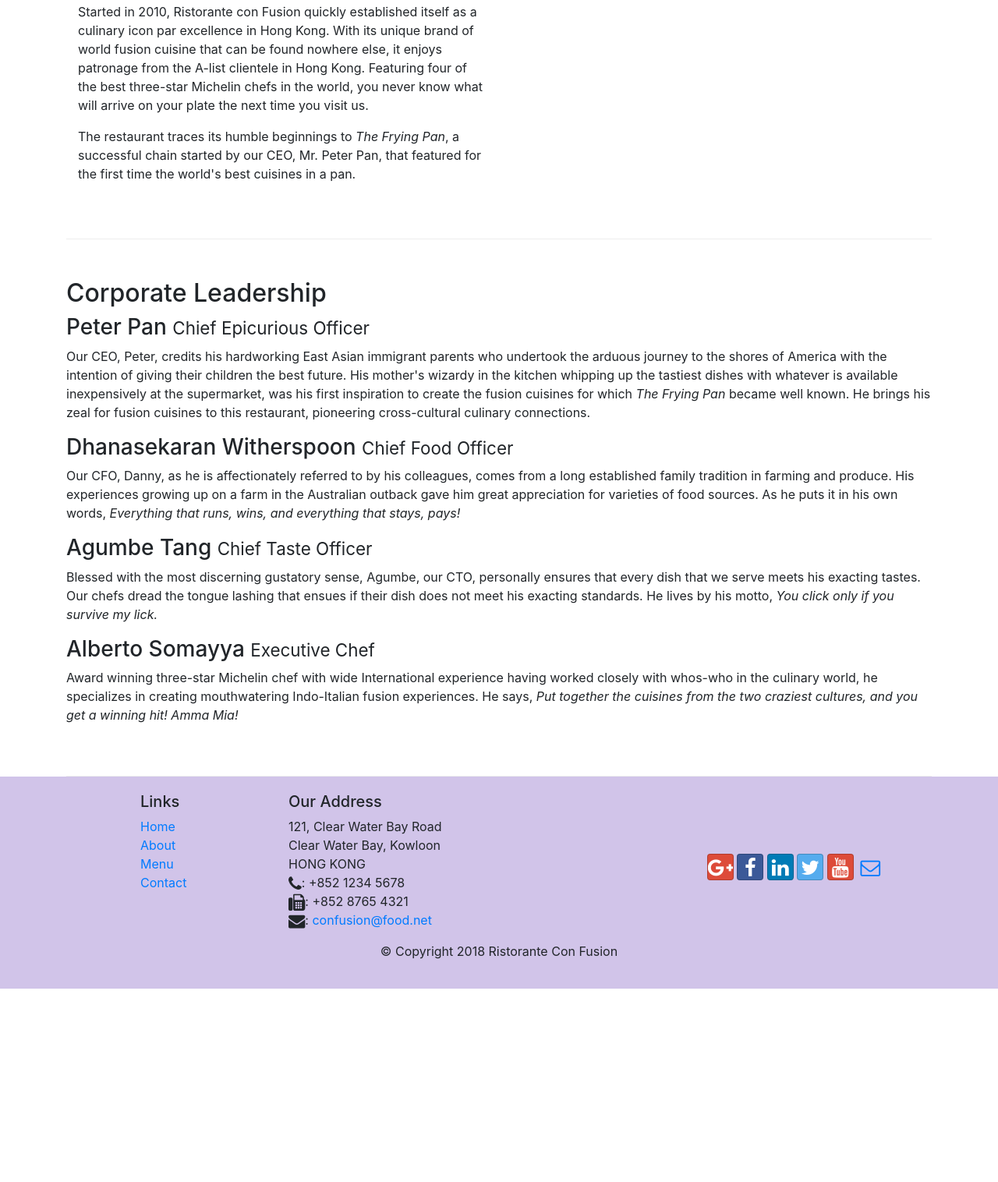
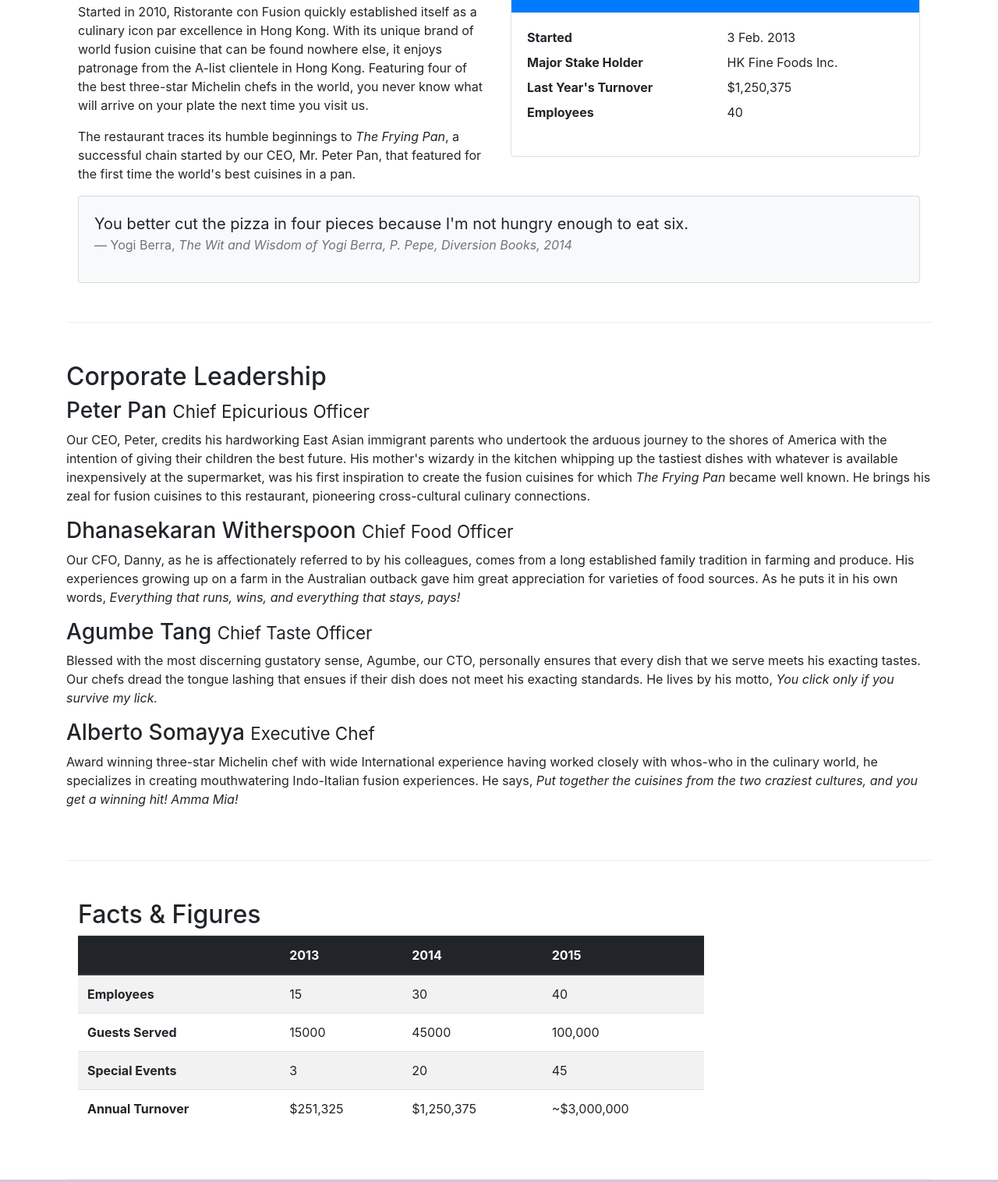
Before and after one commit to thedreamvr/conFusion, a website: page aboutus.html in a window 1280 px wide. Shown: the part 558-2074 px from the top of the page at 78% size. Before the commit the page ends 1826 px from the top, so only its background shows below. Drawn offline with nearby package versions, Linux system fonts and the light colour scheme.

Commit message:
Tables and Cards

```diff
--- a/aboutus.html
+++ b/aboutus.html
@@ -66,7 +66,34 @@
                 <p>Started in 2010, Ristorante con Fusion quickly established itself as a culinary icon par excellence in Hong Kong. With its unique brand of world fusion cuisine that can be found nowhere else, it enjoys patronage from the A-list clientele in Hong Kong.  Featuring four of the best three-star Michelin chefs in the world, you never know what will arrive on your plate the next time you visit us.</p>
                 <p>The restaurant traces its humble beginnings to <em>The Frying Pan</em>, a successful chain started by our CEO, Mr. Peter Pan, that featured for the first time the world's best cuisines in a pan.</p>
             </div>
-            <div class="col-12 col-sm">
+            <div class="col-sm">
+                <div class="card">
+                    <h3 class="card-header bg-primary text-white">Facts At a Glance</h3>
+                    <div class="card-body">
+                        <dl class="row">
+                                <dt class="col-6">Started</dt>
+                                <dd class="col-6">3 Feb. 2013</dd>
+                                <dt class="col-6">Major Stake Holder</dt>
+                                <dd class="col-6">HK Fine Foods Inc.</dd>
+                                <dt class="col-6">Last Year's Turnover</dt>
+                                <dd class="col-6">$1,250,375</dd>
+                                <dt class="col-6">Employees</dt>
+                                <dd class="col-6">40</dd>
+                        </dl>
+                    </div>
+                </div>
+            </div>
+            <div class="col-12">
+                <div class="card card-body bg-light">
+                    <blockquote class="blockquote">
+                        <p class="mb-0">You better cut the pizza in four pieces
+                            because I'm not hungry enough to eat six.
+                        </p>
+                        <footer class="blockquote-footer">Yogi Berra,
+                            <cite title="Source Title">The Wit and Wisdom of Yogi Berra, P. Pepe, Diversion Books, 2014</cite>
+                        </footer>
+                    </blockquote>
+                </div>
             </div>
         </div>
 
@@ -84,6 +111,52 @@
                 <p class="d-none d-sm-block">Award winning three-star Michelin chef with wide International experience having worked closely with whos-who in the culinary world, he specializes in creating mouthwatering Indo-Italian fusion experiences. He says, <em>Put together the cuisines from the two craziest cultures, and you get a winning hit! Amma Mia!</em></p>
             </div>
        </div>
+
+       <div class="row row-content">
+            <div class="col-12 col-sm-9">
+                <h2>Facts &amp; Figures</h2>
+                <div class="table-responsive">
+                    <table class="table table-striped">
+                        <thead class="thead-dark">
+                            <tr>
+                                <th>&nbsp;</th>
+                                <th>2013</th>
+                                <th>2014</th>
+                                <th>2015</th>
+                            </tr>
+                        </thead>
+                        <tbody>
+                            <tr>
+                                <th>Employees</th>
+                                <td>15</td>
+                                <td>30</td>
+                                <td>40</td>
+                            </tr>
+                            <tr>
+                                <th>Guests Served</th>
+                                <td>15000</td>
+                                <td>45000</td>
+                                <td>100,000</td>
+                            </tr>
+                            <tr>
+                                <th>Special Events</th>
+                                <td>3</td>
+                                <td>20</td>
+                                <td>45</td>
+                            </tr>
+                            <tr>
+                                <th>Annual Turnover</th>
+                                <td>$251,325</td>
+                                <td>$1,250,375</td>
+                                <td>~$3,000,000</td>
+                            </tr>
+                        </tbody>
+                    </table>
+                </div>
+            </div>
+            <div class="col-12 col-sm-3">
+            </div>
+        </div>
 
     </div>
 
```
